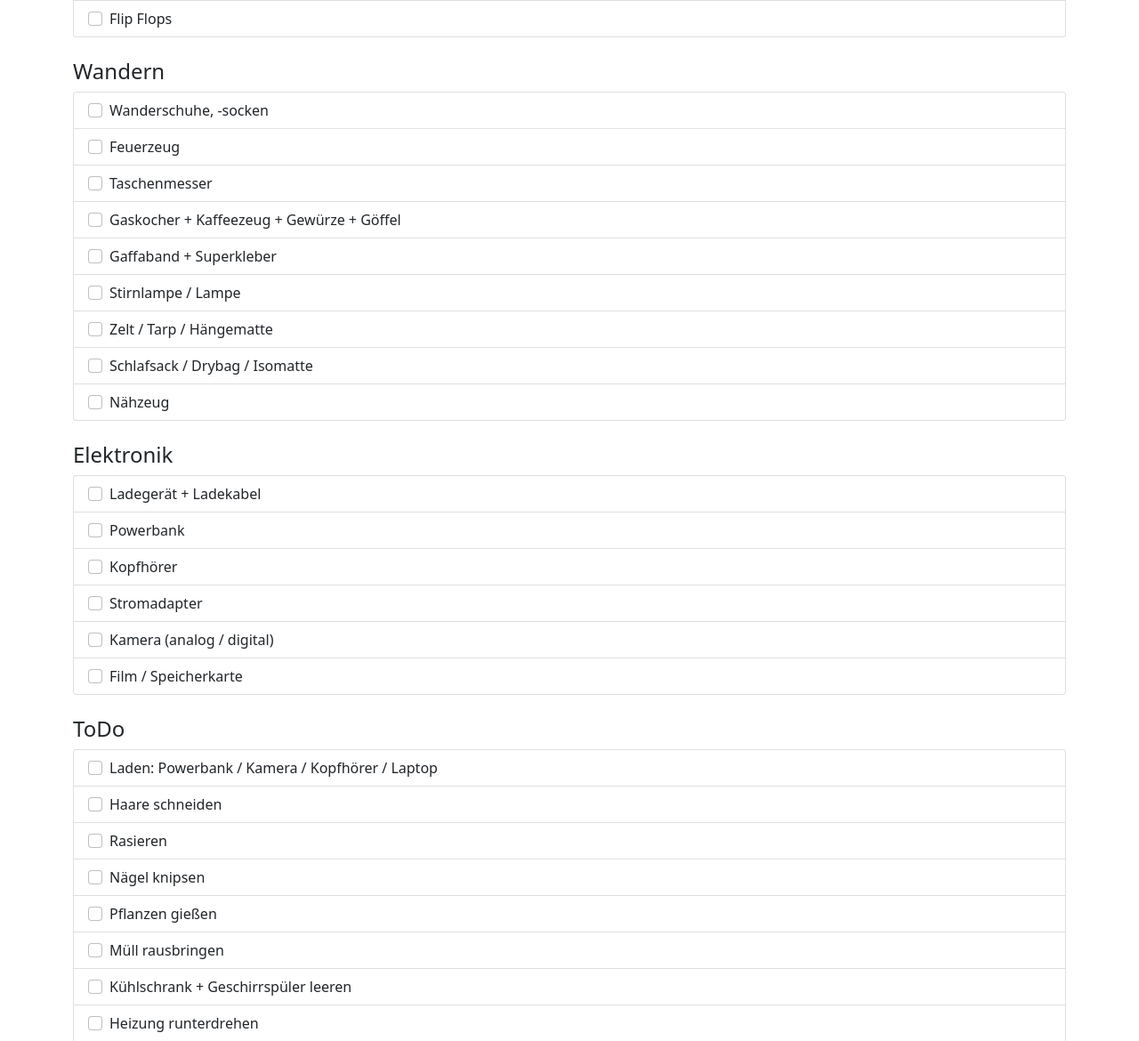
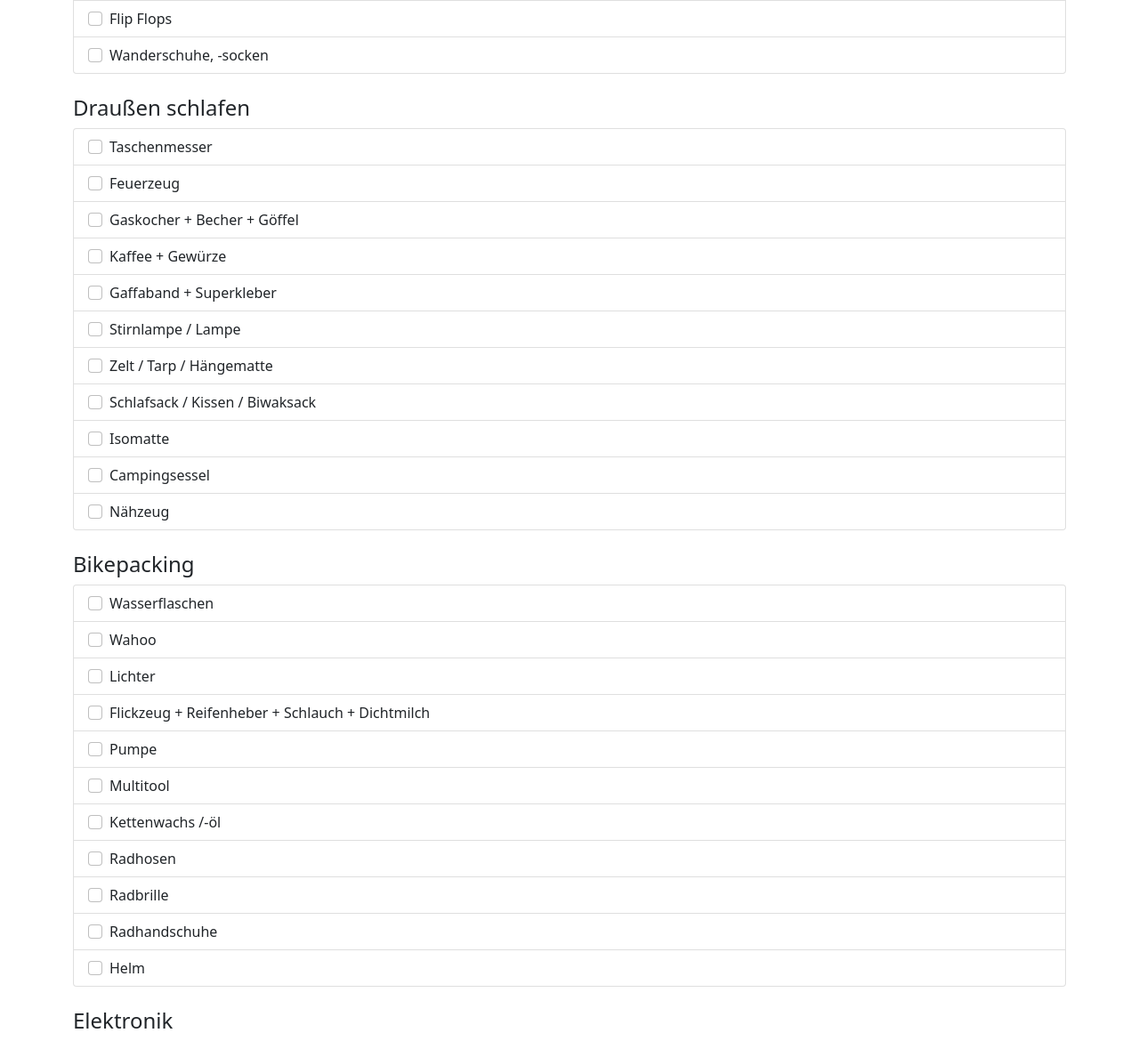
Before and after one commit to Marko2402/Marko2402.github.io, a plain HTML site: page packliste/index.html in a window 1280 px wide. Shown: the part 1366-2536 px from the top of the page at 89% size. Drawn offline with nearby package versions, Linux system fonts and the light colour scheme.

Commit message:
Update index.html

```diff
--- a/packliste/index.html
+++ b/packliste/index.html
@@ -40,26 +40,26 @@
 					"Pulli / Fleece",
 					"Gürtel",
 					"Kappe",
-					"Schal / Haube / Handschuhe",
+					"Buff / Schal / Haube / Handschuhe",
 					"Regenjacke",
-					"Schuhe",
+					"Div. Schuhe",
 					"Wasserflasche",
 					"Reisepass / Impfpass / Bargeld / Tickets",
 					"Sonnenbrille",
-					"Notizbuch + Stift"
+					"Stift + Notizbuch"
 				]
 			}, {name: "Hygiene",
 				items: [
-					"Zahnbürste, -pasta",
+					"Zahnbürste & -pasta",
 					"Shampoo + Deo",
 					"Handtuch (Strand / groß / klein)",
-					"Taschentücher (+ feucht)",
+					"Taschentücher / feuchte TT",
 					"Rasierer / Pinzette / Wattestäbchen / Nagelknipser",
 					"Oropax",
 					"Schmerzmittel",
-					"Desinfekt",
+					"(Wund-) Desinfekt",
 					"Blasenpflaster / Tape / EH-Set",
-					"Sonnencreme"
+					"Sonnencreme + Labello + After Sun"
 				]
 			}, {name: "Sport",
 				items: [
@@ -67,18 +67,35 @@
 					"Sportschuhe",
 					"Badehose",
 					"Flip Flops",
+					"Wanderschuhe, -socken"
 				]
-			}, {name: "Wandern",
+			}, {name: "Draußen schlafen",
 				items: [
-					"Wanderschuhe, -socken",
+					"Taschenmesser",
 					"Feuerzeug",
-					"Taschenmesser",
-					"Gaskocher + Kaffeezeug + Gewürze + Göffel",
+					"Gaskocher + Becher + Göffel",
+					"Kaffee + Gewürze",
 					"Gaffaband + Superkleber",
 					"Stirnlampe / Lampe",
 					"Zelt / Tarp / Hängematte",
-					"Schlafsack / Drybag / Isomatte",
+					"Schlafsack / Kissen / Biwaksack",
+					"Isomatte",
+					"Campingsessel",
 					"Nähzeug"
+				]
+			}, {name: "Bikepacking",
+				items: [
+					"Wasserflaschen",
+					"Wahoo",
+					"Lichter",
+					"Flickzeug + Reifenheber + Schlauch + Dichtmilch",
+					"Pumpe",
+					"Multitool",
+					"Kettenwachs /-öl",
+					"Radhosen",
+					"Radbrille",
+					"Radhandschuhe",
+					"Helm"
 				]
 			}, {name: "Elektronik",
 				items: [
@@ -114,7 +131,7 @@
 		}
 
 		function createList(packliste) {
-			html += '<h1 class="h4 mt-2">' + packliste.name + '</h1>';
+			html += '<h2 class="h4 mt-2">' + packliste.name + '</h2>';
 			html += '<div id="packliste' + teile++ + '" class="list-group mb-3">';
 			packliste.items.forEach(thing => html += createCheck(thing));
 			html += '</div>';
```
